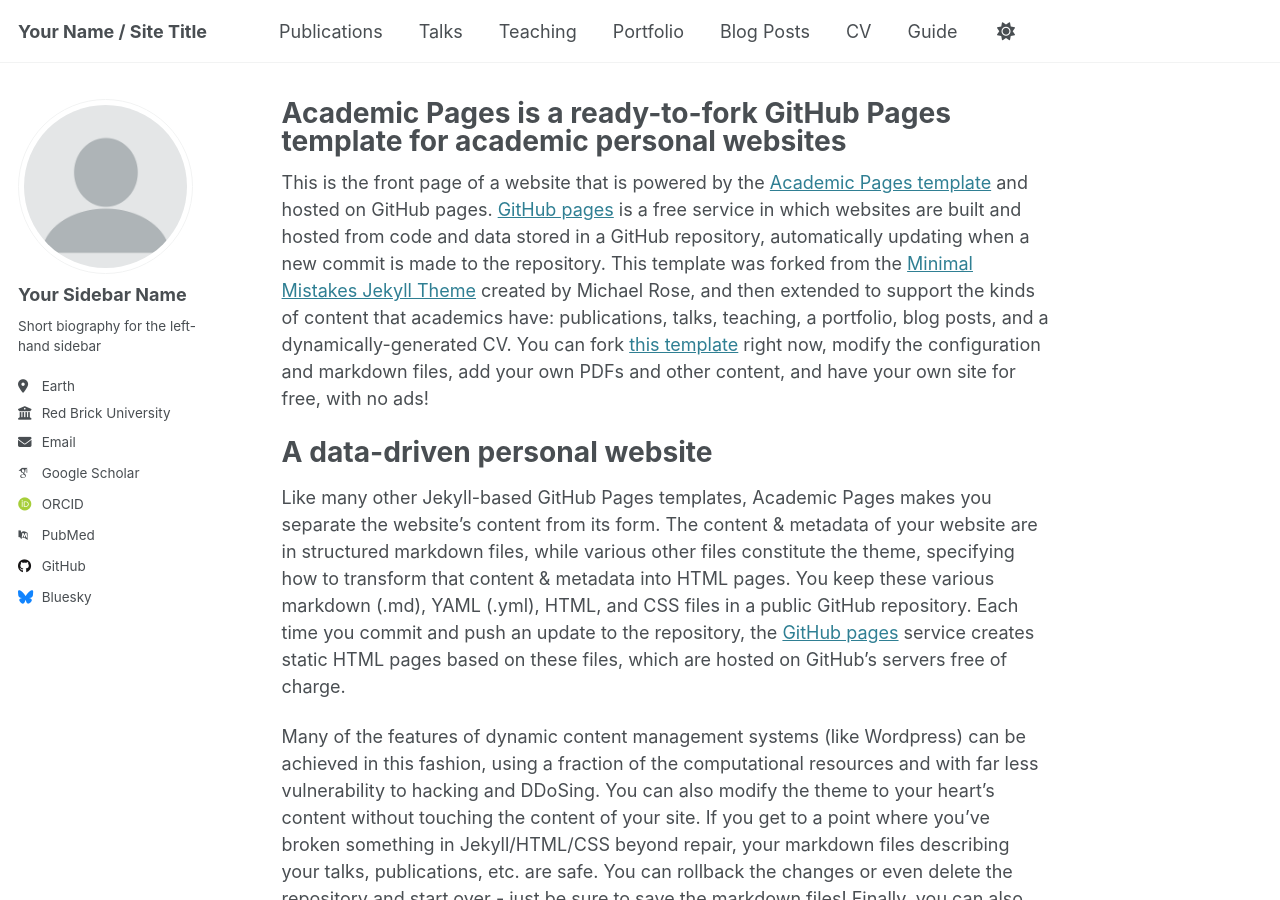
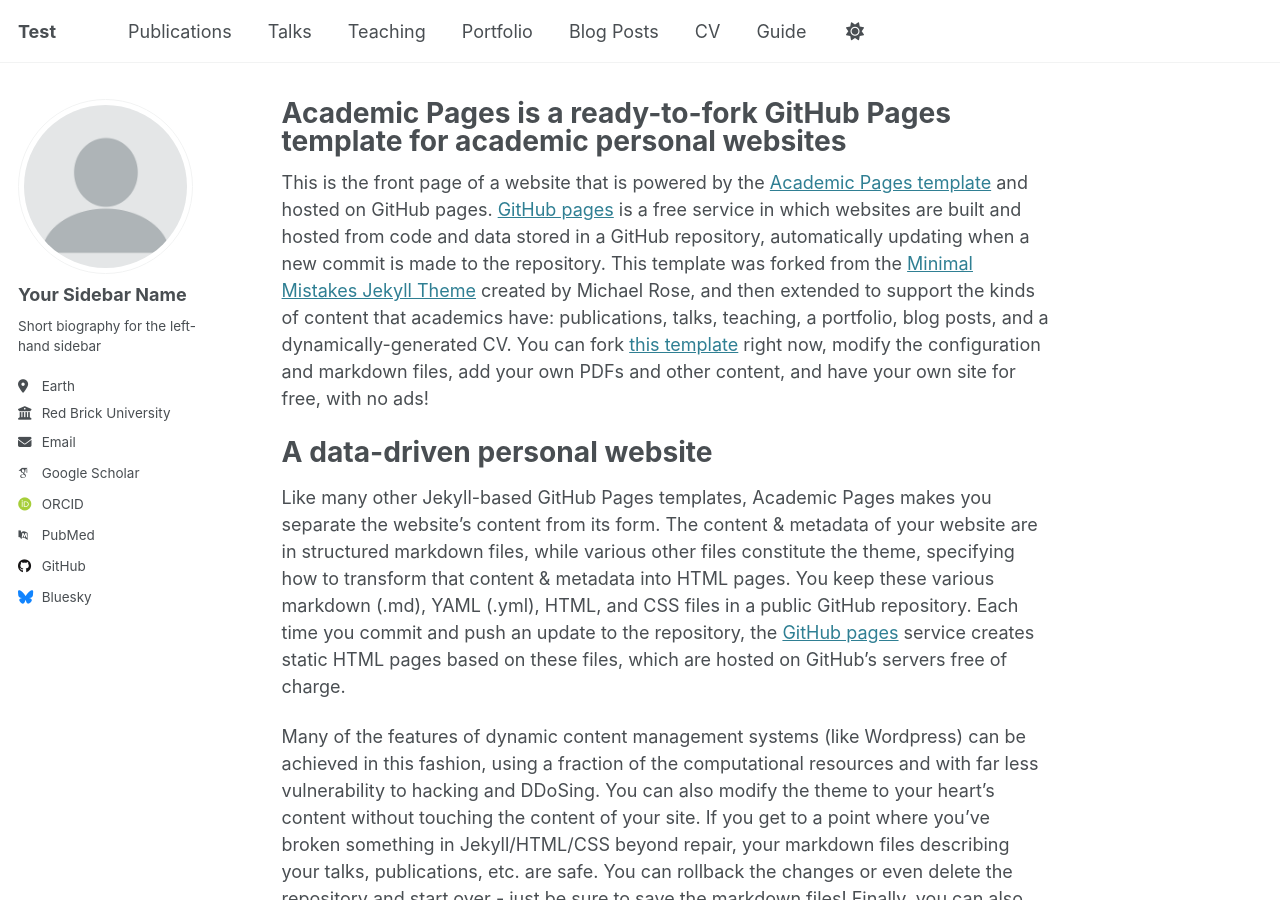
Before and after one commit to saiefr/saiefr.github.io, a Jekyll site: the page built from _pages/about.md, in a window 1280 px wide and 900 px high. Built offline with Jekyll 4.4.1, drawn with Linux system fonts in a browser that asks for light colours; some web fonts are replaced.

Commit message:
Update _config.yml

```diff
--- a/_config.yml
+++ b/_config.yml
@@ -9,7 +9,7 @@
 # Basic Site Settings
 locale                   : "en-US"
 site_theme               : "default"
-title                    : "Your Name / Site Title"
+title                    : "Test"
 title_separator          : "-"
 name                     : &name "Your Name"
 description              : &description "personal description"
```
